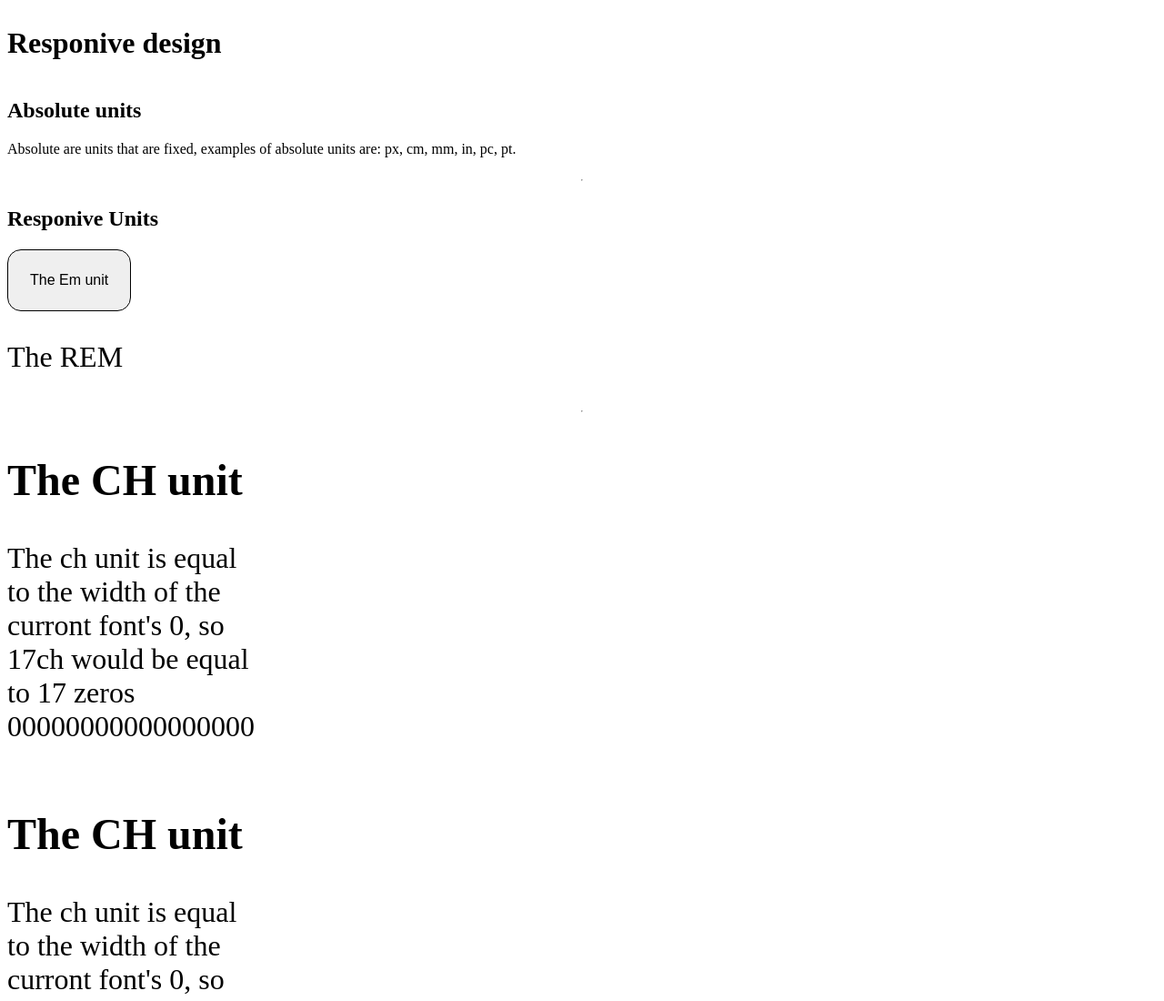
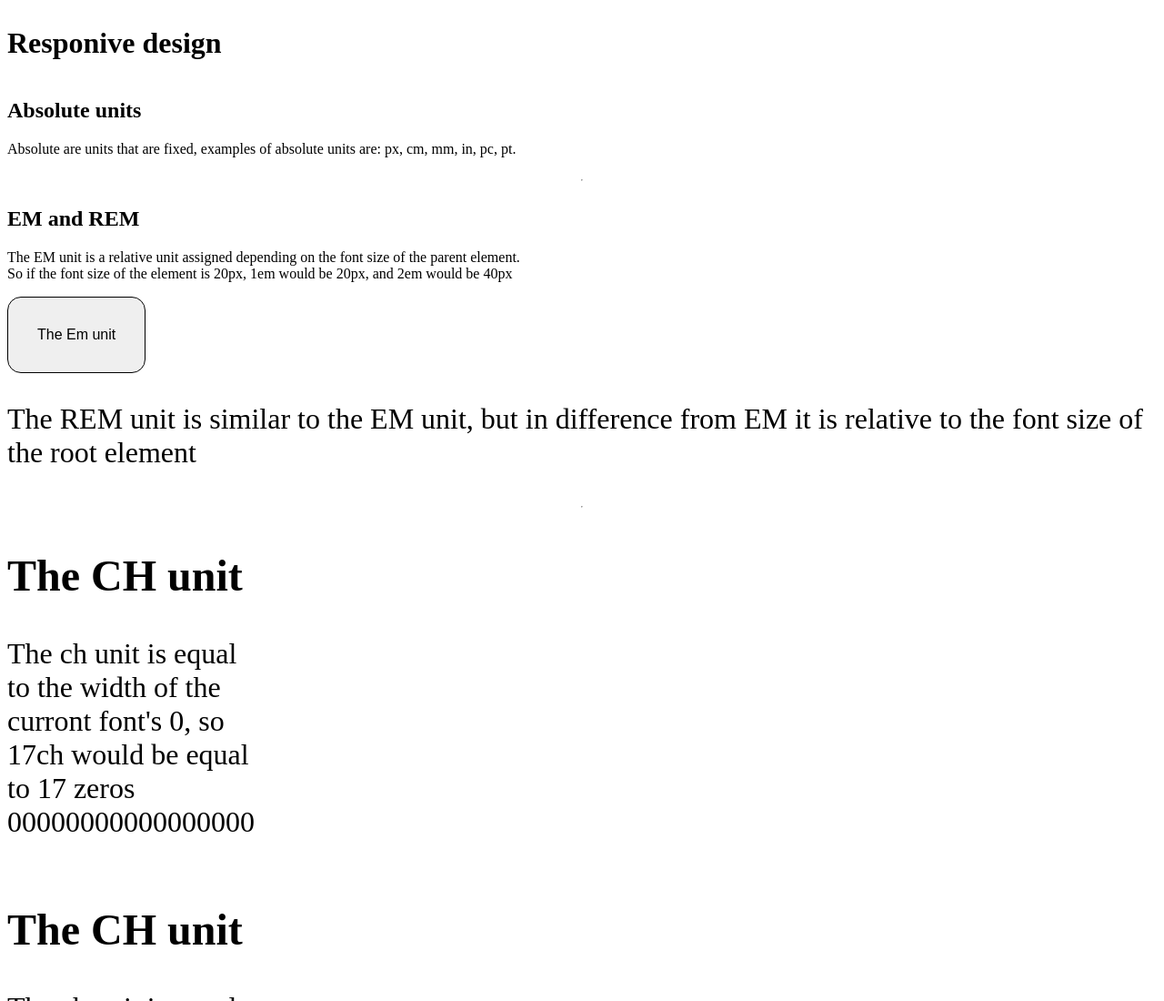
Before and after one commit to EmilEndresen/DT-responsive, a plain HTML site: page index.html in a window 1280 px wide. Shown: the top 1100 px of the page at 91% size. Drawn offline with Linux system fonts and the light colour scheme.

Commit message:
added a bit more descriptions

```diff
--- a/index.html
+++ b/index.html
@@ -17,9 +17,18 @@
       </div>
       <hr />
       <div>
-         <h2>Responive Units</h2>
+         <h2>EM and REM</h2>
+         <p>
+            The EM unit is a relative unit assigned depending on the font size
+            of the parent element. <br />
+            So if the font size of the element is 20px, 1em would be 20px, and
+            2em would be 40px
+         </p>
          <button>The Em unit</button>
-         <p class="responsive">The REM</p>
+         <p class="responsive">
+            The REM unit is similar to the EM unit, but in difference from EM it
+            is relative to the font size of the root element
+         </p>
       </div>
       <hr />
       <div class="ch">
--- a/style.css
+++ b/style.css
@@ -6,11 +6,12 @@ body {
     display: grid;
     grid-template-columns: 1fr;
     min-height: 100svh;
+
 }
 
 button {
-    font-size: 16px;
-    padding: 1.5em;
+    font-size: 1rem;
+    padding: 2em;
     border-radius: 15px;
     border: 1px solid black;
     cursor: pointer;
@@ -24,5 +25,4 @@ button {
     font-size: 2rem;
     max-width: 17ch;
     /* min-height: 30ex; */
-
 }
```
